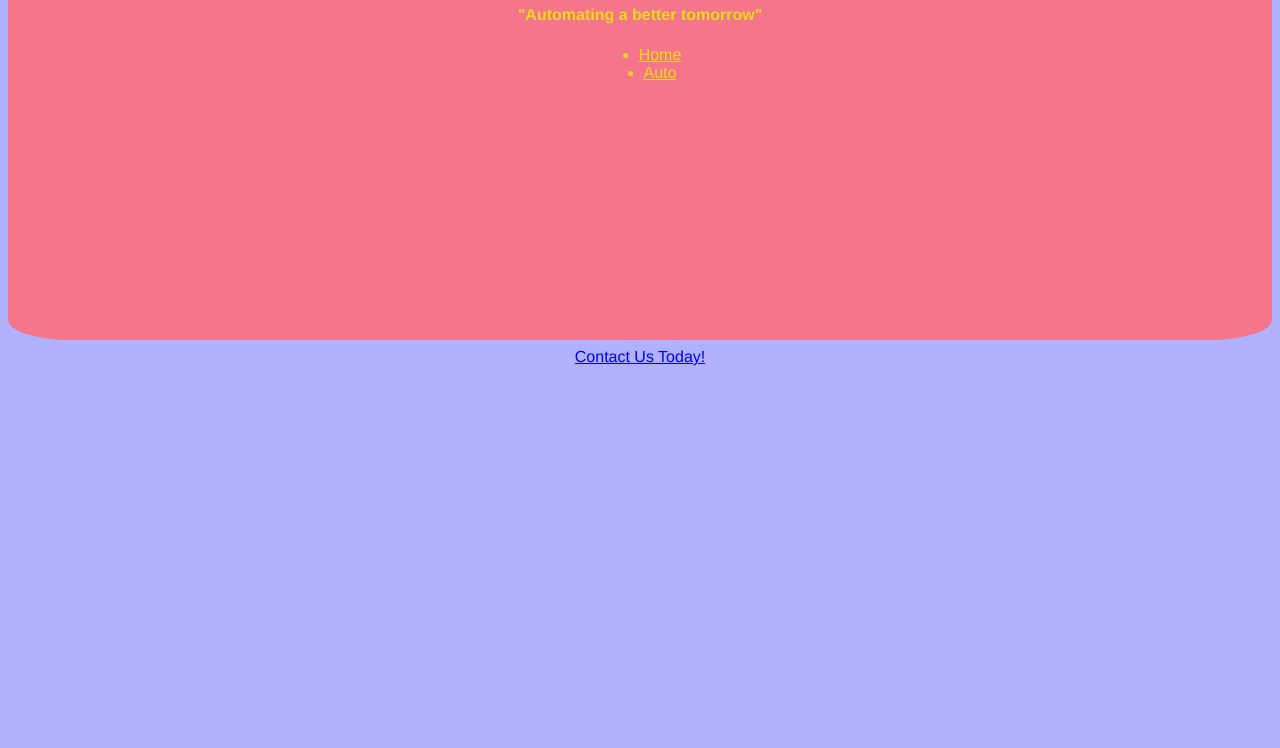
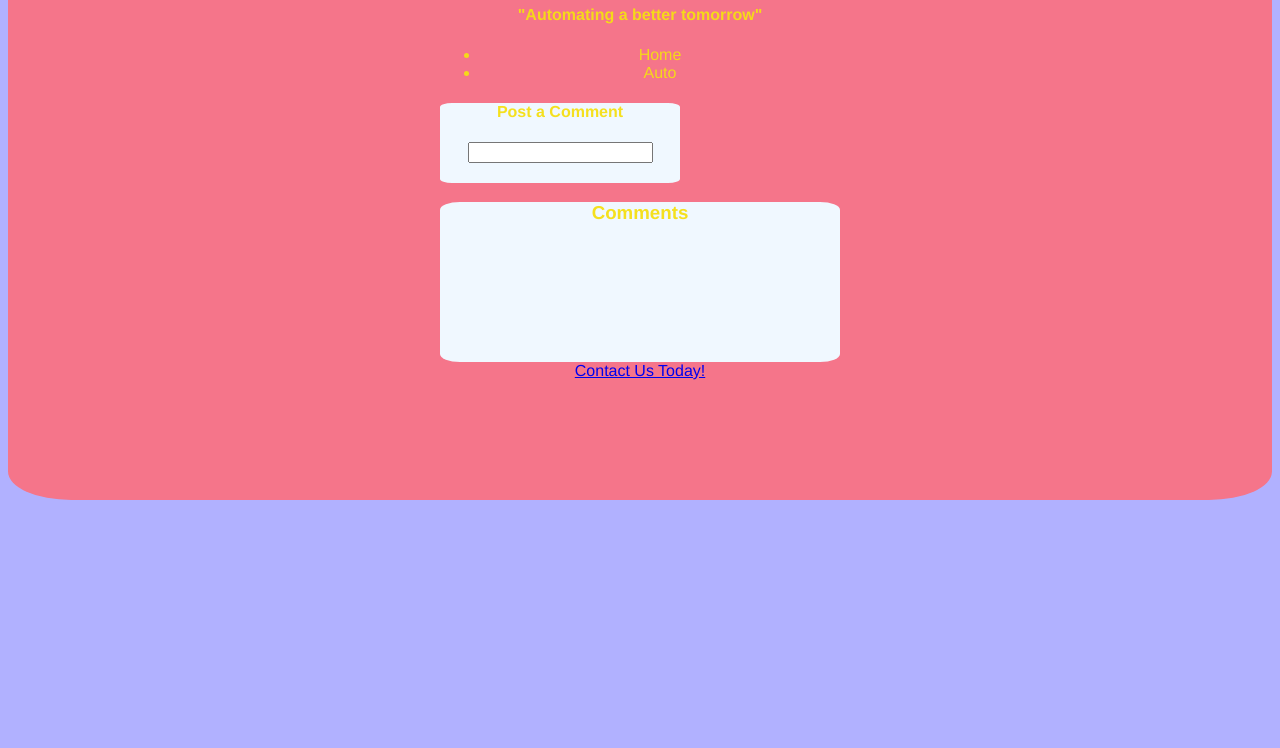
Before and after one commit to adammathewvaughn/vite-fdnbtl, a website built with Vite: page index.html in a window 1280 px wide. Shown: the part 80-828 px from the top of the page. After the commit the page ends 800 px from the top, so only its background shows below. Built offline with nearby package versions, Linux system fonts and the light colour scheme.

Commit message:
2 files modified

```diff
--- a/main.js
+++ b/main.js
@@ -1,17 +1,25 @@
 import './style.css';
 
 document.querySelector('#app').innerHTML = `
-<div>
+<div class="main">
   <h1>AMV Embedded Systems</h1>
   <h4>"Automating a better tomorrow"</h4>
   <ul>
     <li>Home</li>
     <li>Auto</li>
   </ul>
-
+  <div>
+    <div class="post">
+      <h4>Post a Comment</h4>
+      <input type="text">
+    </div>
+    <div class="comments">
+      <h3>Comments</h3>
+      <span></span>
+    </div>
   </div>
     <div>
     <a href="https://www.linkedin.com/in/adam-m-vaughn/" target="_blank">Contact Us Today!</a>
     </div>
-
+ </div>
    `;
--- a/style.css
+++ b/style.css
@@ -1,5 +1,5 @@
 #app {
-  align-items: center;
+  display: flex;
   font-family: Avenir, Helvetica, Arial, sans-serif;
   -webkit-font-smoothing: antialiased;
   -moz-osx-font-smoothing: grayscale;
@@ -11,24 +11,36 @@
   background-position: cover;
   background-size: vh 100%;
   border-radius: 5%;
+  justify-content: center;
 }
 
 html {
   background-color: rgb(177, 177, 255);
 }
 
-div {
-  height: 25rem;
+.main {
+  height: 35rem;
+  justify-content: center;
 }
 
 h1 {
   margin-top:.5rem;
 }
 
-ul {
-display: flex;
-flex-direction: column;
-  align-items: center;
-  margin-top: .5rem;
-  text-decoration: underline;
+.post {
+  justify-content: center;
+
+  border-radius: 5%;
+  height: 5rem;
+  width: 15rem;
+    background-color: aliceblue;
 }
+
+.comments {
+  justify-content: center;
+
+  border-radius: 5%;
+  height: 10rem;
+  width: 25rem;
+    background-color: aliceblue;
+}
```
Lines whose indentation alone changed are shown as unchanged.
